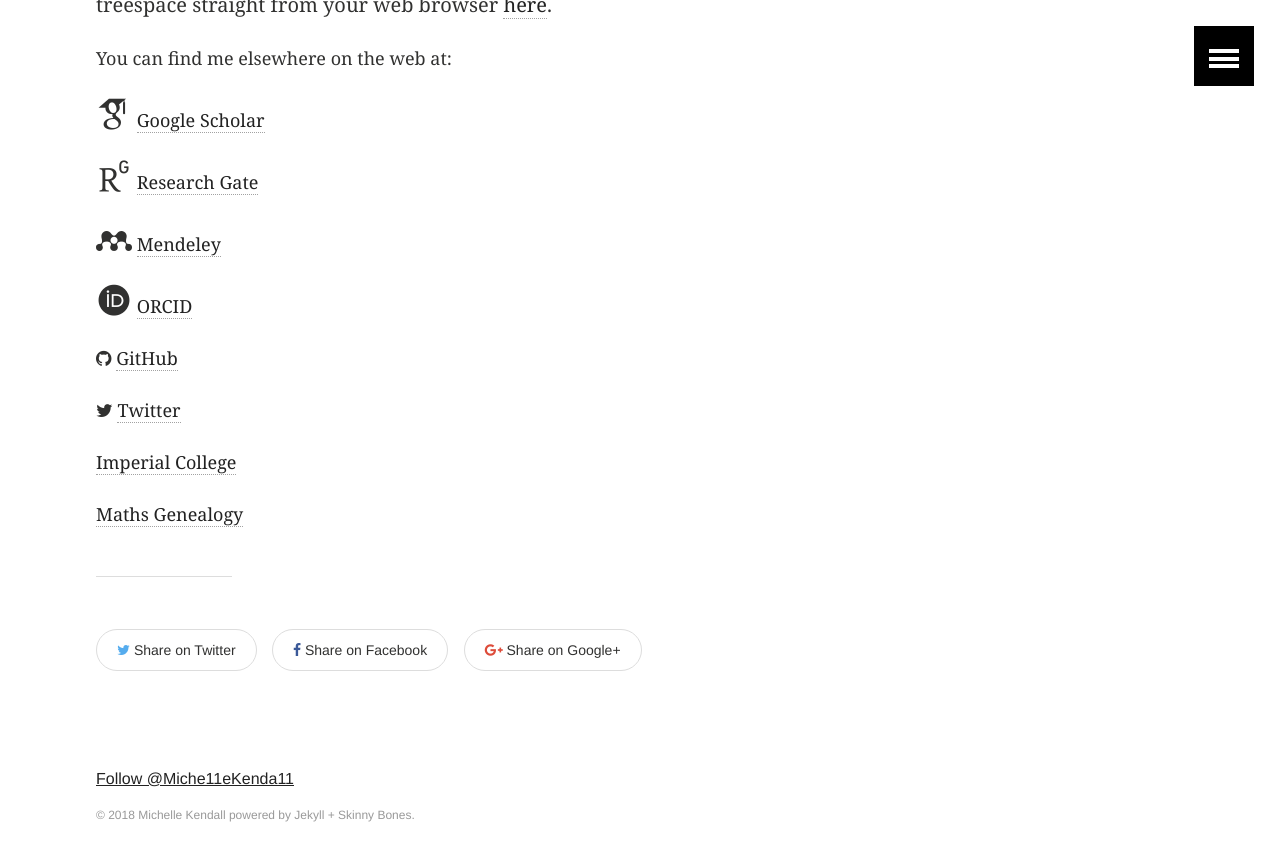
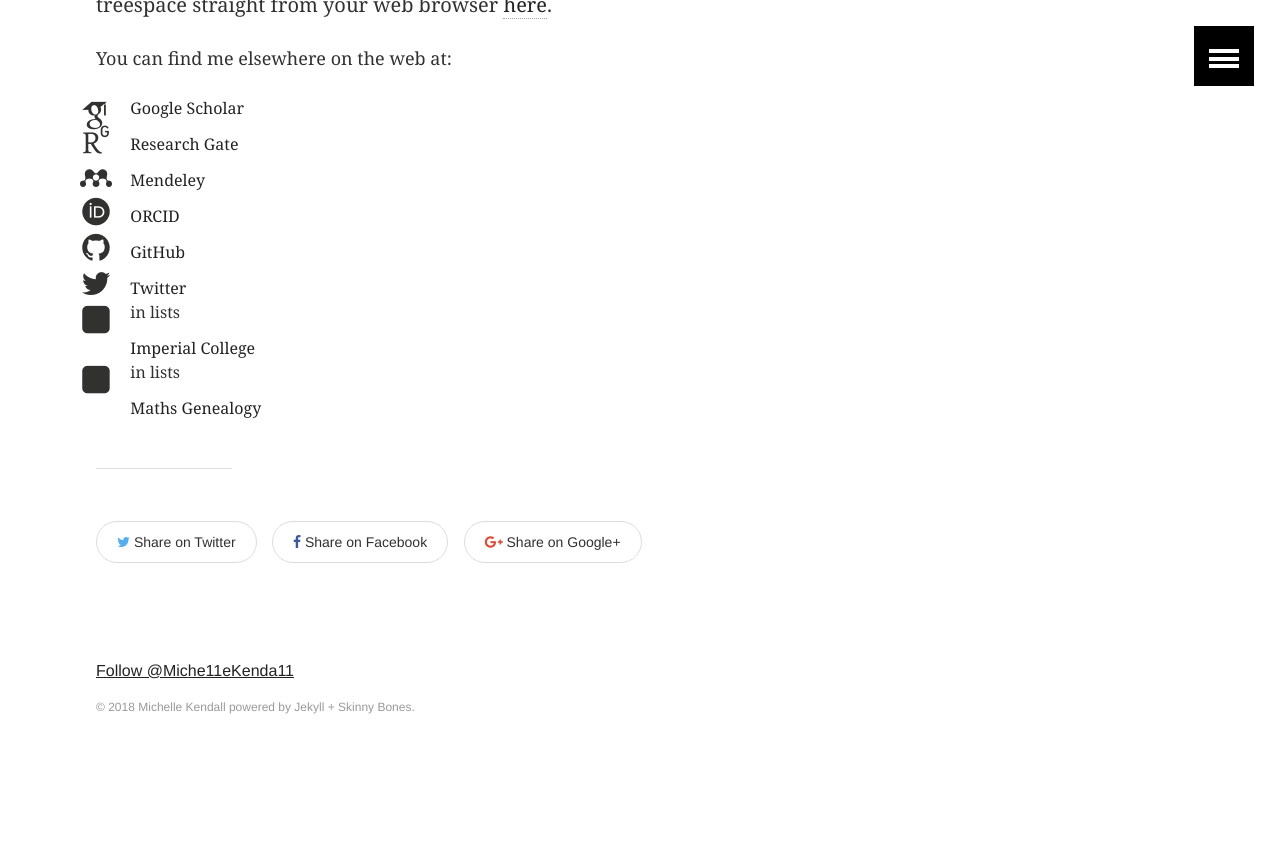
Before and after one commit to MichelleKendall/MichelleKendall.github.io, a Jekyll site: the page built from about.md, in a window 1280 px wide and 900 px high, scrolled down 679 px. Shown: the top 861 px of the window. Built offline with Jekyll 4.4.1, drawn with Linux system fonts in a browser that asks for light colours; some web fonts are replaced; comment, search, counter and statistics services are not loaded; after the commit the page ends 1471 px from its top, so only the background shows below that.

Commit message:
Bullet point list in about me

```diff
--- a/about.md
+++ b/about.md
@@ -12,19 +12,13 @@
 You can also run treespace straight from your web browser <a href="http://shiny.imperial-stats-experimental.co.uk/users/mlkendal/treespace/" target="_blank">here</a>.
 
 You can find me elsewhere on the web at:
-
-<i class="ai ai-google-scholar ai-2x"></i> <a href="https://scholar.google.co.uk/citations?user=CAzbfakAAAAJ&hl=en" target="_blank">Google Scholar</a>
-
-<i class="ai ai-researchgate ai-2x"></i> <a href="https://www.researchgate.net/profile/Michelle_Kendall" target="_blank">Research Gate</a>
-
-<i class="ai ai-mendeley ai-2x"></i> <a href="https://www.mendeley.com/profiles/michelle-kendall1/" target="_blank">Mendeley</a>
-
-<i class="ai ai-orcid ai-2x"></i> <a href="https://orcid.org/0000-0001-7344-7071" target="_blank">ORCID</a>
-
-<i class="fa fa-github" aria-hidden="true"></i> <a href="https://github.com/MichelleKendall" target="_blank">GitHub</a>
-
-<i class="fa fa-twitter" aria-hidden="true"></i> <a href="https://twitter.com/Miche11eKenda11" target="_blank">Twitter</a>
-
-<a href="http://www.imperial.ac.uk/people/m.kendall" target="_blank">Imperial College</a>
-
-<a href="http://genealogy.math.ndsu.nodak.edu/id.php?id=181879" target="_blank">Maths Genealogy</a>
+<ul class="fa-ul">
+<li><i class="ai-li ai ai-google-scholar ai-2x"></i></li> <a href="https://scholar.google.co.uk/citations?user=CAzbfakAAAAJ&hl=en" target="_blank">Google Scholar</a>
+<li><i class="ai-li ai ai-researchgate ai-2x"></i></li> <a href="https://www.researchgate.net/profile/Michelle_Kendall" target="_blank">Research Gate</a>
+<li><i class="ai-li ai ai-mendeley ai-2x"></i></li> <a href="https://www.mendeley.com/profiles/michelle-kendall1/" target="_blank">Mendeley</a>
+<li><i class="ai-li ai ai-orcid ai-2x"></i></li> <a href="https://orcid.org/0000-0001-7344-7071" target="_blank">ORCID</a>
+<li><i class="fa-li fa fa-github fa-2x" aria-hidden="true"></i></li> <a href="https://github.com/MichelleKendall" target="_blank">GitHub</a>
+<li><i class="fa-li fa fa-twitter fa-2x" aria-hidden="true"></i></li> <a href="https://twitter.com/Miche11eKenda11" target="_blank">Twitter</a>
+<li><i class="fa-li fa fa-square fa-2x"></i>in lists</li> <a href="http://www.imperial.ac.uk/people/m.kendall" target="_blank">Imperial College</a>
+<li><i class="fa-li fa fa-square fa-2x"></i>in lists</li> <a href="http://genealogy.math.ndsu.nodak.edu/id.php?id=181879" target="_blank">Maths Genealogy</a>
+</ul>
```
